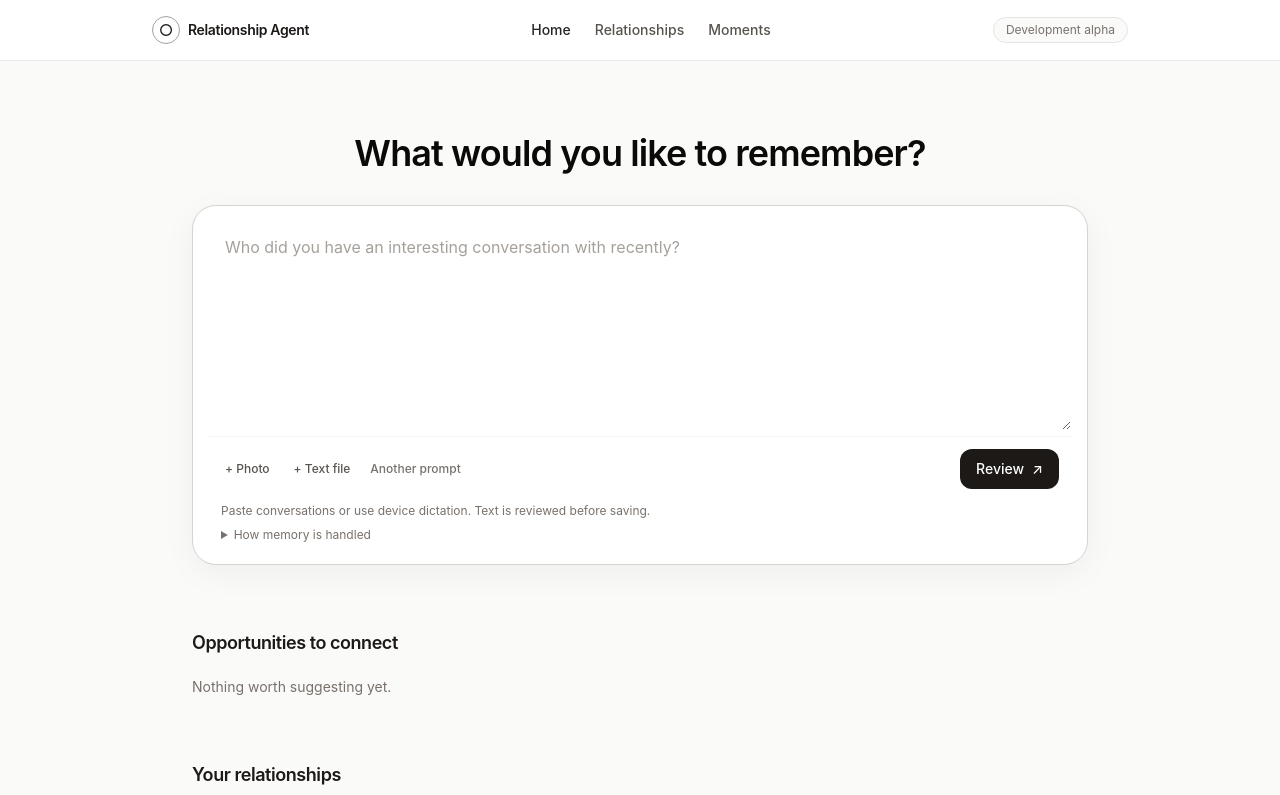
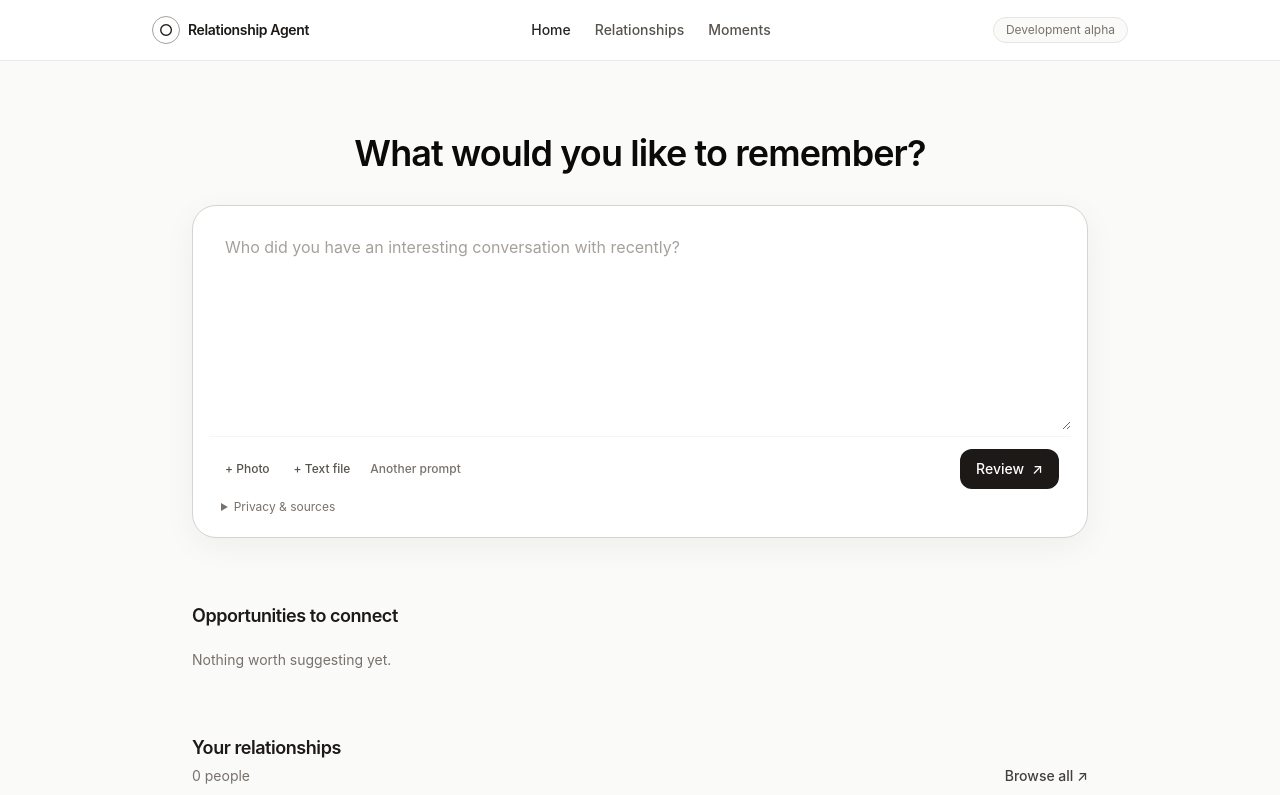
Before and after one commit to jjhonson/relationship-assistant, a Next.js app: page / in a window 1280 px wide. Shown: the top 795 px of the page. Built offline with nearby package versions, Linux system fonts and the light colour scheme.

Commit message:
refine: keep Home composer guidance behind optional privacy disclosure

```diff
--- a/src/app/HomeCapture.tsx
+++ b/src/app/HomeCapture.tsx
@@ -212,10 +212,9 @@ export default function HomeCapture({ people }: { people: HomePersonChoice[] })
           </button>
         </div>
       </form>
-      <div className="px-3 pb-1 pt-3 text-xs leading-relaxed text-stone-500">
-        <span>Paste conversations or use device dictation. Text is reviewed before saving.</span>
-        <details className="mt-1">
-          <summary className="cursor-pointer hover:text-stone-800">How memory is handled</summary>
+      <div className="px-3 pb-1 pt-2 text-xs leading-relaxed text-stone-500">
+        <details>
+          <summary className="cursor-pointer hover:text-stone-800">Privacy &amp; sources</summary>
           <p className="mt-1 max-w-2xl">
             Nothing is stored until you confirm. Pasted conversations are reduced to sourced memory
             without retaining the transcript. Photo capture sends the image to the configured model
```
